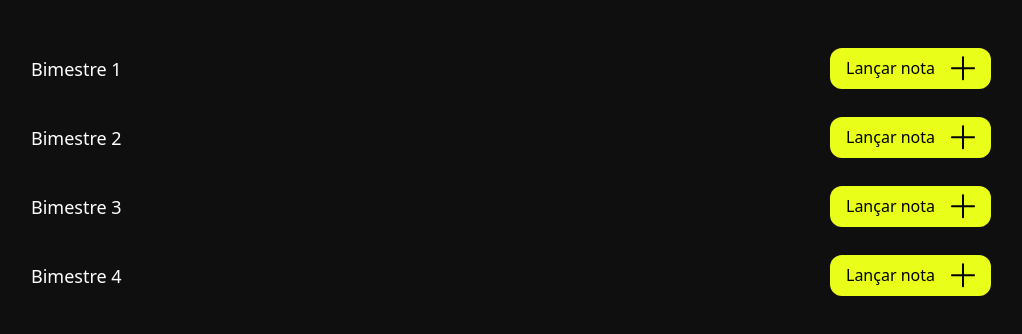
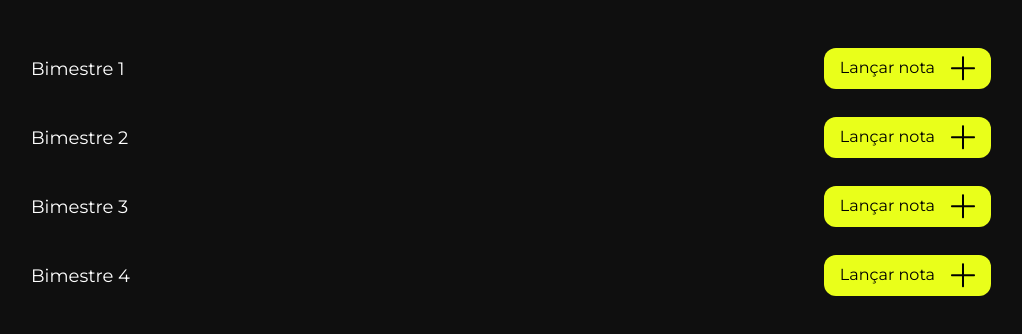
Before and after one commit to Luiz-Hen-Reis/desafio-lancar-notas, a React (Create React App) app in the folder frontend/: page / in a window 1280 px wide. Shown: the top 334 px of the page, without its empty margins (129-1151 px from the left). Built offline with nearby package versions, Linux system fonts and the light colour scheme.

Commit message:
chore: import montserrat font

```diff
--- a/frontend/src/index.css
+++ b/frontend/src/index.css
@@ -1,7 +1,10 @@
+@import url('https://fonts.googleapis.com/css2?family=Montserrat:ital,wght@0,100..900;1,100..900&display=swap');
+
 @tailwind base;
 @tailwind components;
 @tailwind utilities;
 
 body {
     background-color: #0F0F0F;
+    font-family: "Montserrat", sans-serif;
 }
```
